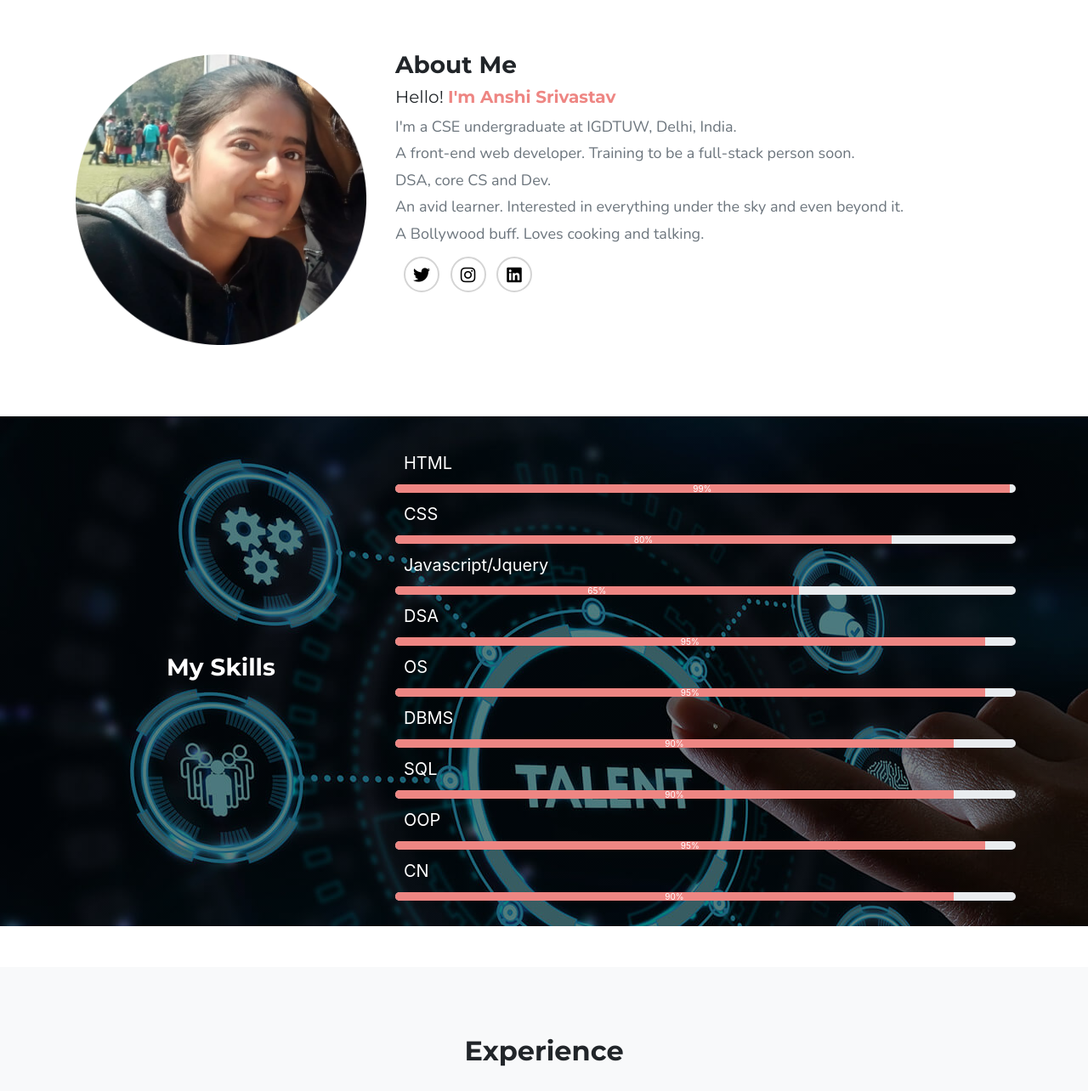
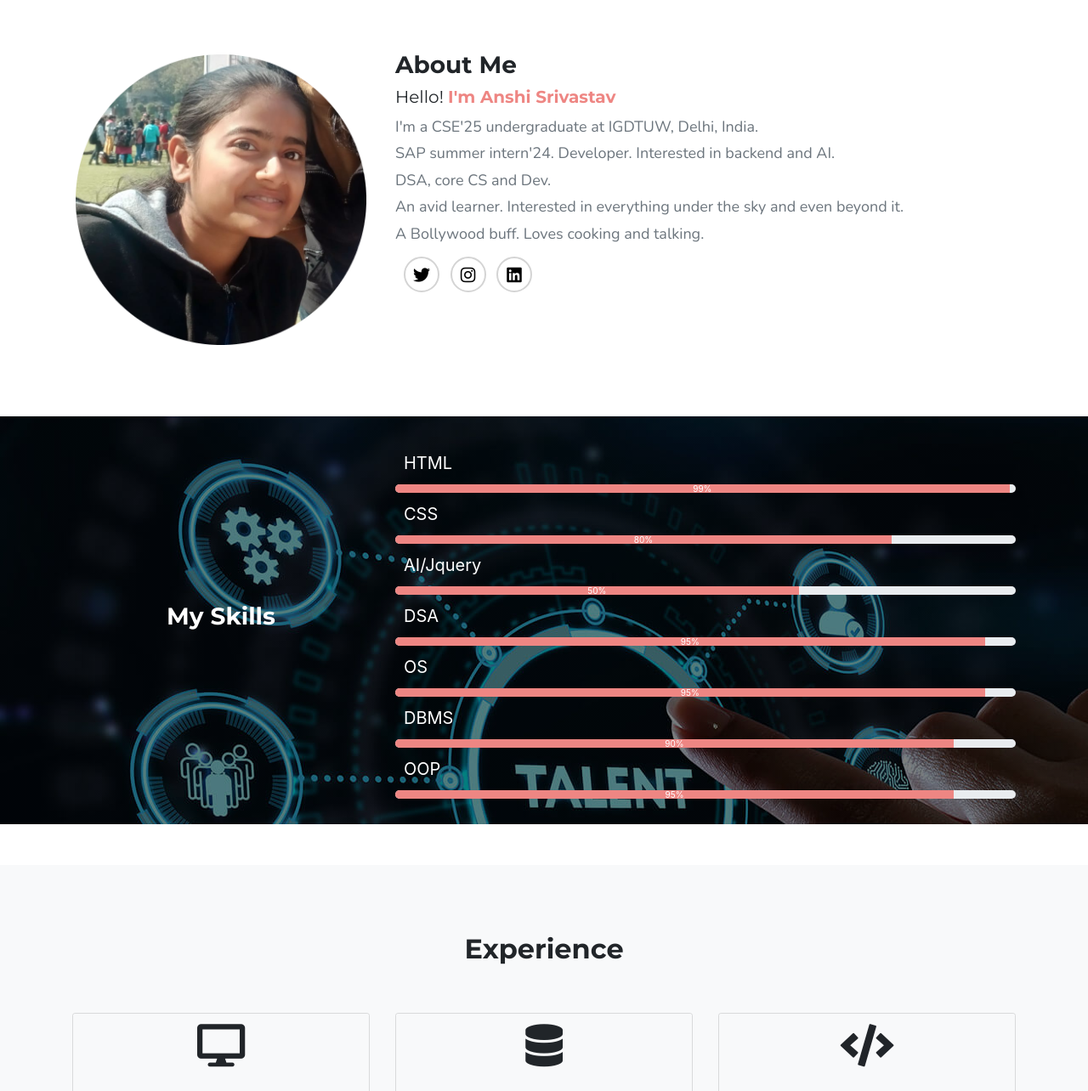
Before and after one commit to AnshiSrivastav/Portfolio-Website, a plain HTML site: page index.html in a window 1280 px wide. Shown: the part 820-2104 px from the top of the page at 85% size. Drawn offline with nearby package versions, Linux system fonts and the light colour scheme.

Commit message:
Update index.html

```diff
--- a/index.html
+++ b/index.html
@@ -79,8 +79,8 @@
           <h3 class="" style="font-weight: 900;">About Me</h3>
           <h5 class="">Hello! <span style="color:#ee8683; font-weight: 900;">I'm Anshi Srivastav</span></h4>
 
-          <p>I'm a CSE undergraduate at IGDTUW, Delhi, India.</p>
-          <p>A front-end web developer. Training to be a full-stack person soon. </p>
+          <p>I'm a CSE'25 undergraduate at IGDTUW, Delhi, India.</p>
+          <p>SAP summer intern'24. Developer. Interested in backend and AI. </p>
           <p>DSA, core CS and Dev.</p>
           <p>An avid learner. Interested in everything under the sky and even beyond it. </p>
           <p>A Bollywood buff. Loves cooking and talking.</p>
@@ -113,9 +113,9 @@
             <div class="progress-bar progress-color" role="progressbar" style="width: 0%" aria-valuenow="0" aria-valuemin="0" aria-valuemax="100">80%</div>
           </div>
 
-          <label>Javascript/Jquery</label>
+          <label>AI/Jquery</label>
           <div class="progress">
-            <div class="progress-bar progress-color" role="progressbar" style="width: 0%" aria-valuenow="0" aria-valuemin="0" aria-valuemax="100">65%</div>
+            <div class="progress-bar progress-color" role="progressbar" style="width: 0%" aria-valuenow="0" aria-valuemin="0" aria-valuemax="100">50%</div>
           </div>
 
           <label>DSA</label>
@@ -133,20 +133,11 @@
             <div class="progress-bar progress-color" role="progressbar" style="width: 0%" aria-valuenow="0" aria-valuemin="0" aria-valuemax="100">90%</div>
           </div>
 
-          <label>SQL</label>
-          <div class="progress">
-            <div class="progress-bar progress-color" role="progressbar" style="width: 0%" aria-valuenow="0" aria-valuemin="0" aria-valuemax="100">90%</div>
-          </div>
-
           <label>OOP</label>
           <div class="progress">
             <div class="progress-bar progress-color" role="progressbar" style="width: 0%" aria-valuenow="0" aria-valuemin="0" aria-valuemax="100">95%</div>
           </div>
 
-          <label>CN</label>
-          <div class="progress">
-            <div class="progress-bar progress-color" role="progressbar" style="width: 0%" aria-valuenow="0" aria-valuemin="0" aria-valuemax="100">90%</div>
-          </div>
 
         </div>
       </div>
```
